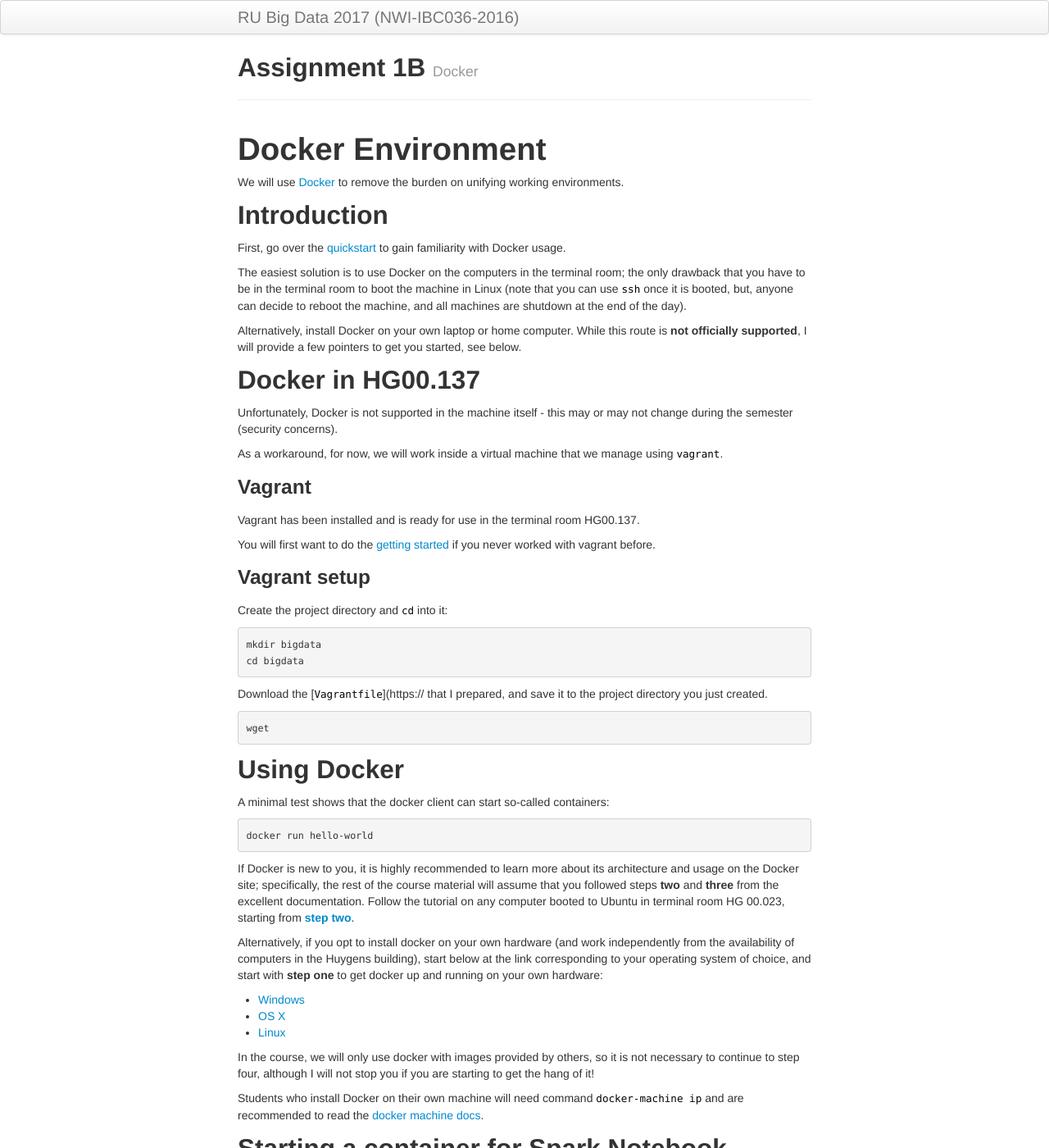
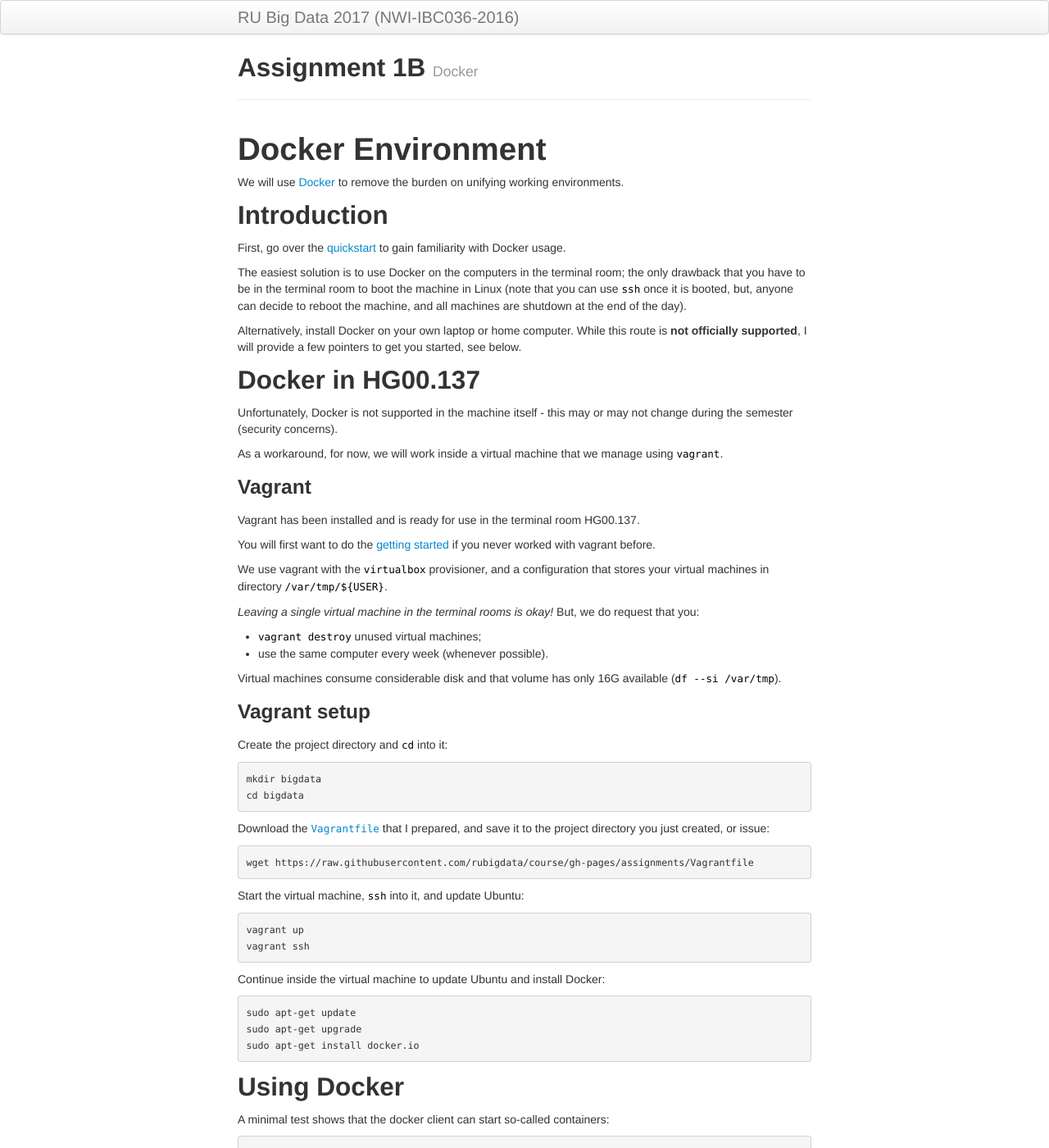
Before and after one commit to Thelukepet/course, a Jekyll site: the page built from assignments/A1b-docker.md, in a window 1280 px wide and 1400 px high. Shown: the whole window at 82% size. Built offline with Jekyll 4.4.1, drawn with Linux system fonts in a browser that asks for light colours.

Commit message:
Updated Vagrantfile to install docker in the VM during provisioning.

```diff
--- a/assignments/A1b-docker.md
+++ b/assignments/A1b-docker.md
@@ -34,6 +34,17 @@
 You will first want to do the [getting started](https://www.vagrantup.com/docs/getting-started/)
 if you never worked with vagrant before.
 
+We use vagrant with the `virtualbox` provisioner, and a configuration that stores your virtual
+machines in directory `/var/tmp/${USER}`.
+
+_Leaving a single virtual machine in the terminal rooms is okay!_
+But, we do request that you:
+
++ `vagrant destroy` unused virtual machines;
++ use the same computer every week (whenever possible).
+
+Virtual machines consume considerable disk and that volume has only 16G available (`df --si /var/tmp`).
+
 ### Vagrant setup
 
 Create the project directory and `cd` into it:
@@ -41,14 +52,20 @@
     mkdir bigdata
     cd bigdata
 
-Download the [`Vagrantfile`](https://
-that I prepared, and save it to the project directory you just created.
+Download the [`Vagrantfile`](https://raw.githubusercontent.com/rubigdata/course/gh-pages/assignments/Vagrantfile) that I prepared, and save it to the project directory you just created, or issue:
 
-    wget
+    wget https://raw.githubusercontent.com/rubigdata/course/gh-pages/assignments/Vagrantfile
 
+Start the virtual machine, `ssh` into it, and update Ubuntu:
 
+    vagrant up
+    vagrant ssh
 
+Continue inside the virtual machine to update Ubuntu and install Docker:
 
+    sudo apt-get update
+    sudo apt-get upgrade
+    sudo apt-get install docker.io
 
 ## Using Docker
 
```
Also changed, not shown: 1 other file.
